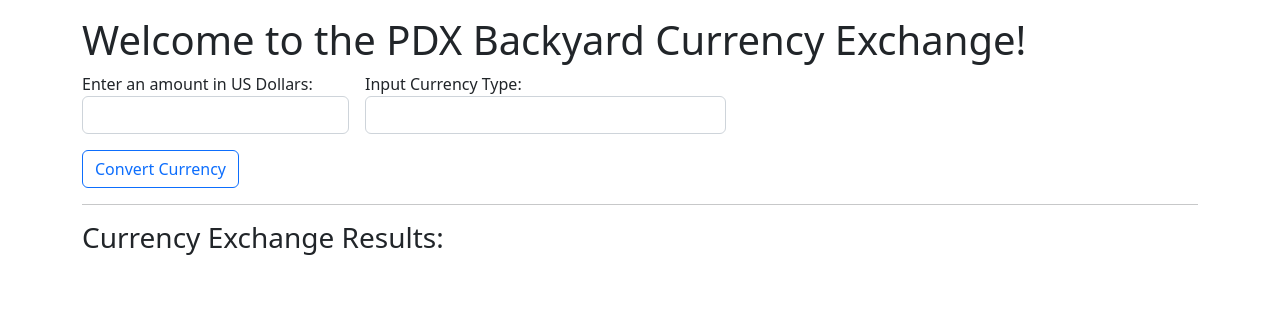
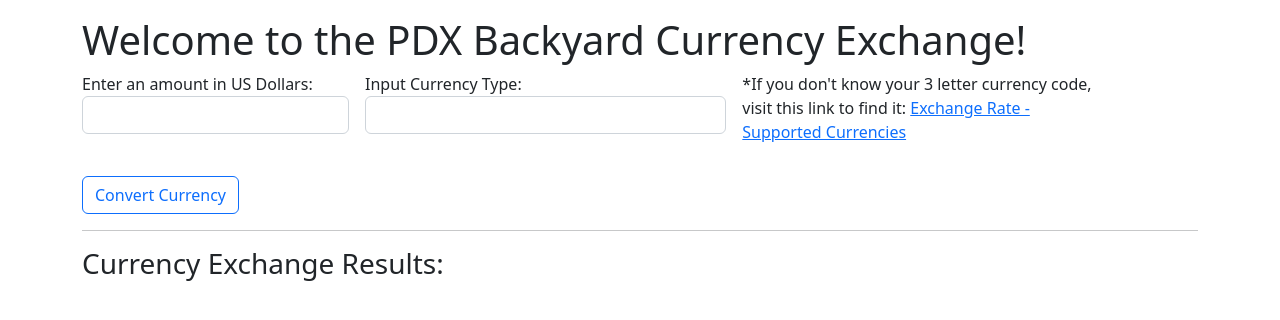
Before and after one commit to eusebiedev/currency-exchange, a website built with webpack: page src/index.html in a window 1280 px wide. Built offline with nearby package versions, Linux system fonts and the light colour scheme.

Commit message:
Add link to 3 letter currency codes to index.html

```diff
--- a/src/index.html
+++ b/src/index.html
@@ -15,6 +15,9 @@
         <label for="currencyExchange">Input Currency Type:</label>
         <input id="currencyExchange" type="text" class="form-control" name="currencyExchange" required="">
       </div>
+      <div class="col-md-4">
+      <p>*If you don't know your 3 letter currency code, visit this link to find it: <a href="https://www.exchangerate-api.com/docs/supported-currencies" target="_blank">Exchange Rate - Supported Currencies</a></p>
+      </div>
       <div class="col-md-12">
       <button type="submit" class="btn btn-outline-primary btn-small" id="convert">Convert Currency</button>
       </div>
```
